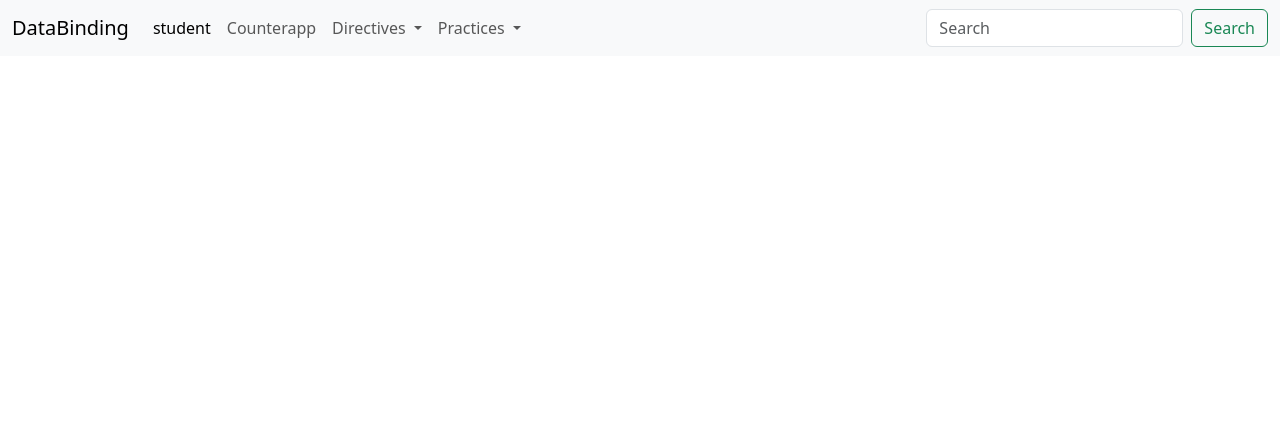
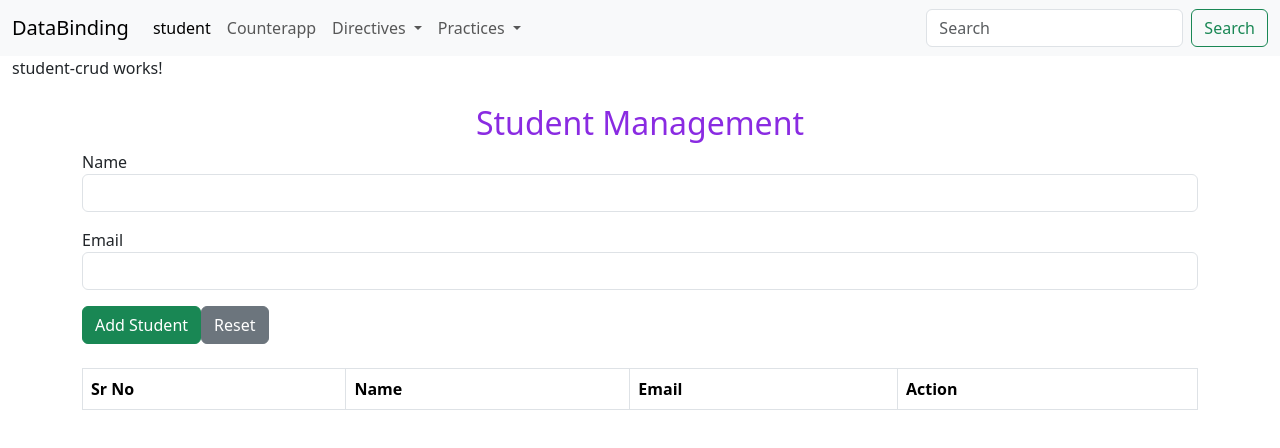
Before and after one commit to Rutujaranade22/angular-practice, an Angular app: page /student-crud in a window 1280 px wide. Before the commit this address led to /. Shown: the top 448 px of the page. Built offline with nearby package versions, Linux system fonts and the light colour scheme.

Commit message:
student crude api operation

```diff
--- a/src/app/app.html
+++ b/src/app/app.html
@@ -35,7 +35,7 @@
             <li><a class="dropdown-item" routerLink="eventregi">event-registration</a></li>
             <li><a class="dropdown-item" routerLink="userregi">user-registration</a></li>
              <li><a class="dropdown-item"routerLink="api-integration">Api-integration</a></li>
-              <li><a class="dropdown-item"routerLink="pipe">6</a></li>
+              <li><a class="dropdown-item"routerLink="student-crud">Student API CRUD</a> </li>
               <li><a class="dropdown-item"routerLink="forms">7</a></li>
               <li><a class="dropdown-item"routerLink="reactiveform">8</a></li>
 
--- a/src/app/app.routes.ts
+++ b/src/app/app.routes.ts
@@ -14,6 +14,7 @@ import { Reactiveform } from './reactiveform/reactiveform';
 import { EventRegistration } from './event-registration/event-registration';
 import { UserRegistration } from './user-registration/user-registration';
 import { ApiIntegration } from './api-integration/api-integration';
+import { StudentCrud } from './student-crud/student-crud';
 
 export const routes: Routes = [
     {
@@ -71,6 +72,10 @@ export const routes: Routes = [
      {
         path:"api-integration",
         component:ApiIntegration
+     },
+     {
+        path:"student-crud",
+        component: StudentCrud
      }
 
 ];
--- /dev/null
+++ b/src/app/student-crud/student-crud.html
@@ -0,0 +1,41 @@
+<p>student-crud works!</p>
+<div class="container mt-4">
+  <h2 style="text-align: center; color: blueviolet;">Student Management</h2>
+
+  <form (ngSubmit)="addStudent()" class="mb-4">
+    <div class="mb-3">
+      <label>Name</label>
+      <input type="text" [(ngModel)]="student.name" name="name" class="form-control" required>
+    </div>
+    <div class="mb-3">
+      <label>Email</label>
+      <input type="email" [(ngModel)]="student.email" name="email" class="form-control" required>
+    </div>
+
+    <button type="submit" class="btn btn-success" *ngIf="student.id === 0">Add Student</button>
+    <button type="submit" class="btn btn-primary" *ngIf="student.id !== 0">Update Student</button>
+    <button type="button" class="btn btn-secondary" (click)="resetForm()">Reset</button>
+  </form>
+
+  <table class="table table-bordered">
+    <thead>
+      <tr>
+        <th>Sr No</th>
+        <th>Name</th>
+        <th>Email</th>
+        <th>Action</th>
+      </tr>
+    </thead>
+    <tbody>
+      <tr *ngFor="let s of studentList; let i = index">
+        <td>{{ i + 1 }}</td>
+        <td>{{ s.name }}</td>
+        <td>{{ s.email }}</td>
+        <td>
+          <button class="btn btn-info btn-sm" (click)="editStudent(s)">Edit</button>
+          <button class="btn btn-danger btn-sm" (click)="deleteStudent(s.id)">Delete</button>
+        </td>
+      </tr>
+    </tbody>
+  </table>
+</div>
--- /dev/null
+++ b/src/app/student-crud/student-crud.ts
@@ -0,0 +1,51 @@
+import { Component } from '@angular/core';
+import { CommonModule } from '@angular/common';
+import { FormsModule } from '@angular/forms';
+
+@Component({
+  selector: 'app-student-crud',
+  standalone: true,
+  imports: [CommonModule, FormsModule],
+  templateUrl: './student-crud.html',
+  styleUrl: './student-crud.css'
+})
+export class StudentCrud {
+
+  studentList: any[] = [];
+
+  student: any = {
+    id: 0,
+    name: '',
+    email: ''
+  };
+
+  addStudent() {
+    if (this.student.id === 0) {
+      this.student.id = new Date().getTime(); // Unique ID
+      this.studentList.push({ ...this.student });
+      this.resetForm();
+    } else {
+      const index = this.studentList.findIndex(s => s.id === this.student.id);
+      this.studentList[index] = { ...this.student };
+      this.resetForm();
+    }
+  }
+
+  editStudent(student: any) {
+    this.student = { ...student };
+  }
+
+  deleteStudent(id: number) {
+    if (confirm("Are you sure you want to delete?")) {
+      this.studentList = this.studentList.filter(s => s.id !== id);
+    }
+  }
+
+  resetForm() {
+    this.student = {
+      id: 0,
+      name: '',
+      email: ''
+    };
+  }
+}
```
Also changed, not shown: src/app/student-crud/student-crud.css (added), 1 other file (tests, documents, lock files or other folders).
